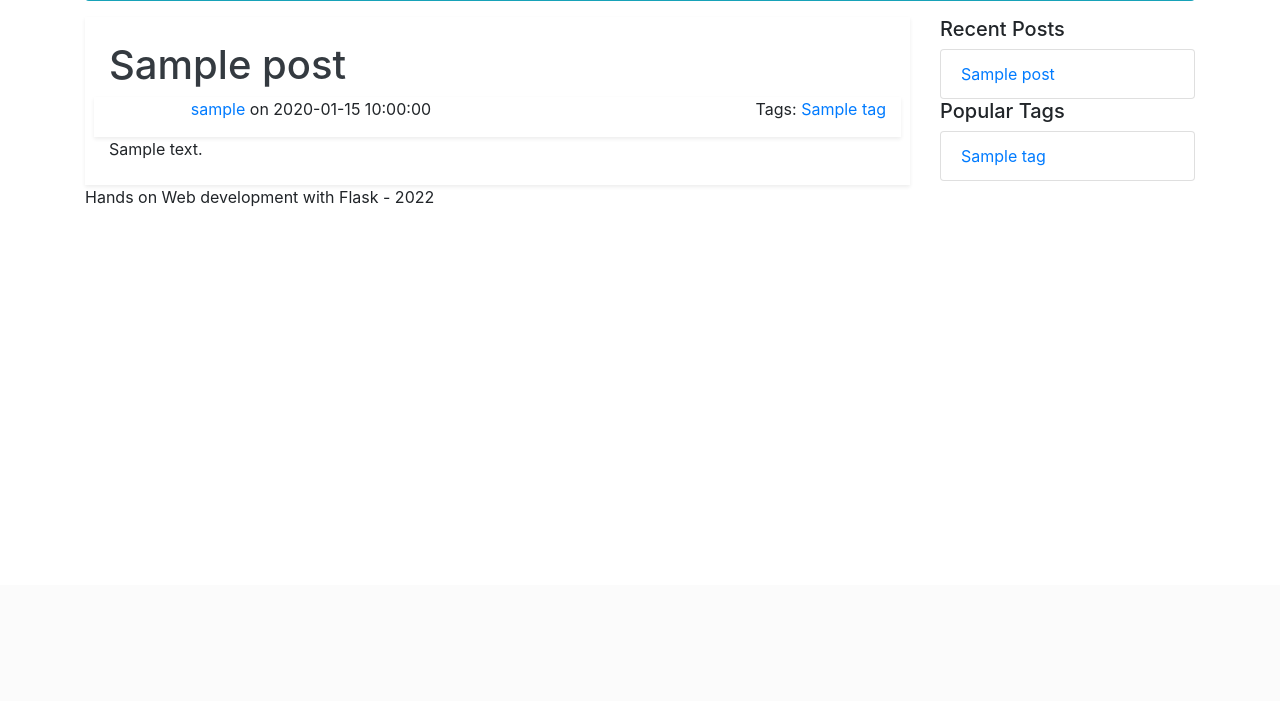
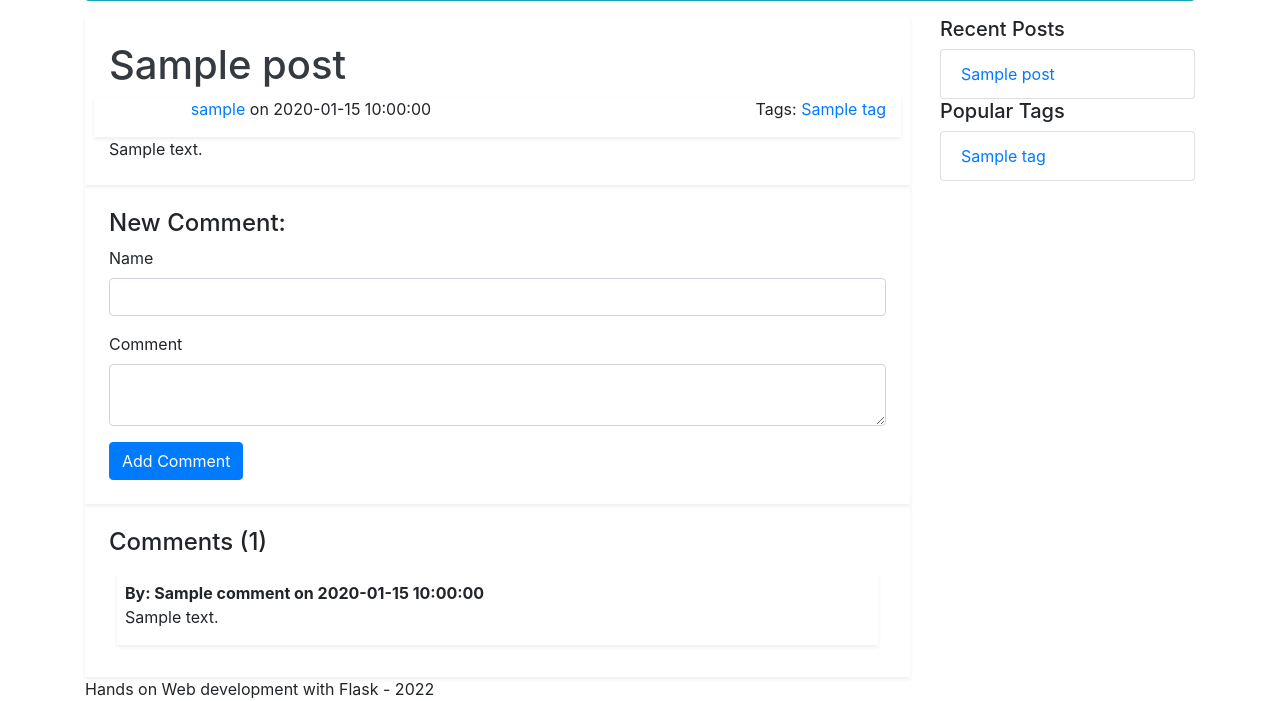
Before and after one commit to Shin123/blog-flask, a Flask app: page /post/1 in a window 1280 px wide. Shown: the part 215-916 px from the top of the page. Before the commit the page ends 422 px from the top, so only its background shows below. Run offline with Flask 2, Linux system fonts and the light colour scheme; tables that the repository leaves empty hold one stand-in row (values such as "Sample post"); some libraries are stand-ins or nearby versions.

Commit message:
add Comment feature

```diff
--- a/main.py
+++ b/main.py
@@ -1,10 +1,13 @@
 import datetime
 
-from flask import Flask, render_template
+from flask import Flask, render_template, flash, redirect, url_for
 from config import DevConfig
 from flask_sqlalchemy import SQLAlchemy
 from sqlalchemy import func, desc
 from flask_migrate import Migrate
+from flask_wtf import FlaskForm as Form
+from wtforms import StringField, TextAreaField
+from wtforms.validators import DataRequired, Length
 
 
 app = Flask(__name__)
@@ -74,6 +77,11 @@ class Comment(db.Model):
         return f'<Comment {self.text[:15]}>'
 
 
+class CommentForm(Form):
+    name = StringField('Name', validators=[DataRequired(), Length(max=255)])
+    text = TextAreaField(u'Comment', validators=[DataRequired()])
+
+
 def sidebar_data():
     recent = Post.query.order_by(Post.publish_date.desc()).limit(5).all()
     top_tags = (
@@ -100,6 +108,22 @@ def home(page=1):
 
 @app.route('/post/<int:post_id>', methods=['GET', 'POST'])
 def post(post_id):
+    form = CommentForm()
+    if form.validate_on_submit():
+        new_comment = Comment()
+        new_comment.name = form.name.data
+        new_comment.text = form.text.data
+        new_comment.post_id = post_id
+        try:
+            db.session.add(new_comment)
+            db.session.commit()
+        except Exception as e:
+            flash(f'Error adding your comment: {str(e)}', 'error')
+            db.session.rollback()
+        else:
+            flash('Comment added', 'info')
+        return redirect(url_for('post', post_id=post_id))
+
     post = Post.query.get_or_404(post_id)
     tags = post.tags
     comments = post.comments.order_by(Comment.date.desc()).all()
@@ -112,6 +136,7 @@ def post(post_id):
         comments=comments,
         recent=recent,
         top_tags=top_tags,
+        form=form,
     )
 
 
--- a/templates/post.html
+++ b/templates/post.html
@@ -26,4 +26,58 @@
         </div>
     </div>
 </div>
+<div class="p-4 shadow-sm">
+    <div class="row">
+        <div class="col">
+            <h4>New Comment:</h4>
+        </div>
+    </div>
+    <div class="row">
+        <div class="col">
+            <form method="POST" action="{{ url_for('post', post_id=post.id) }}">
+                {{ form.hidden_tag() }}
+                <div class="form-group">
+                    {{ form.name.label }}
+                    {% if form.name.errors %}
+                        {% for e in form.name.errors %}
+                            <p class="help-block">{{ e }}</p>
+                        {% endfor %}
+                    {% endif %}
+                    {{ form.name(class_='form-control') }}
+                </div>
+                <div class="form-group">
+                    {{ form.text.label }}
+                    {% if form.text.errors %}
+                        {% for e in form.text.errors %}
+                            <p class="help-block">{{ e }}</p>
+                        {% endfor %}
+                    {% endif %}
+                    {{ form.text(class_='form-control') }}
+                </div>
+                <input class="btn btn-primary" type="submit" value="Add Comment">
+            </form>
+        </div>
+    </div>
+</div>
+<div class="p-4 shadow-sm">
+    <div class="row">
+        <div class="col">
+            <h4>Comments ({{ comments | length }})</h4>
+        </div>
+    </div>
+    <div class="row p-2">
+        <div class="col">
+            {% if comments | length == 0 %}
+                <p>There are no commets for this post.</p>
+            {% else %}
+                {% for comment in comments %}
+                <div class="shadow-sm p-2">
+                    <dt>By: {{ comment.name }} on {{ comment.date }}</dt>
+                    <dd>{{ comment.text }}</dd>
+                </div>
+                {% endfor %}
+            {% endif %}
+        </div>
+    </div>
+</div>
 {% endblock %}
```
Also changed, not shown: 2 other files.
